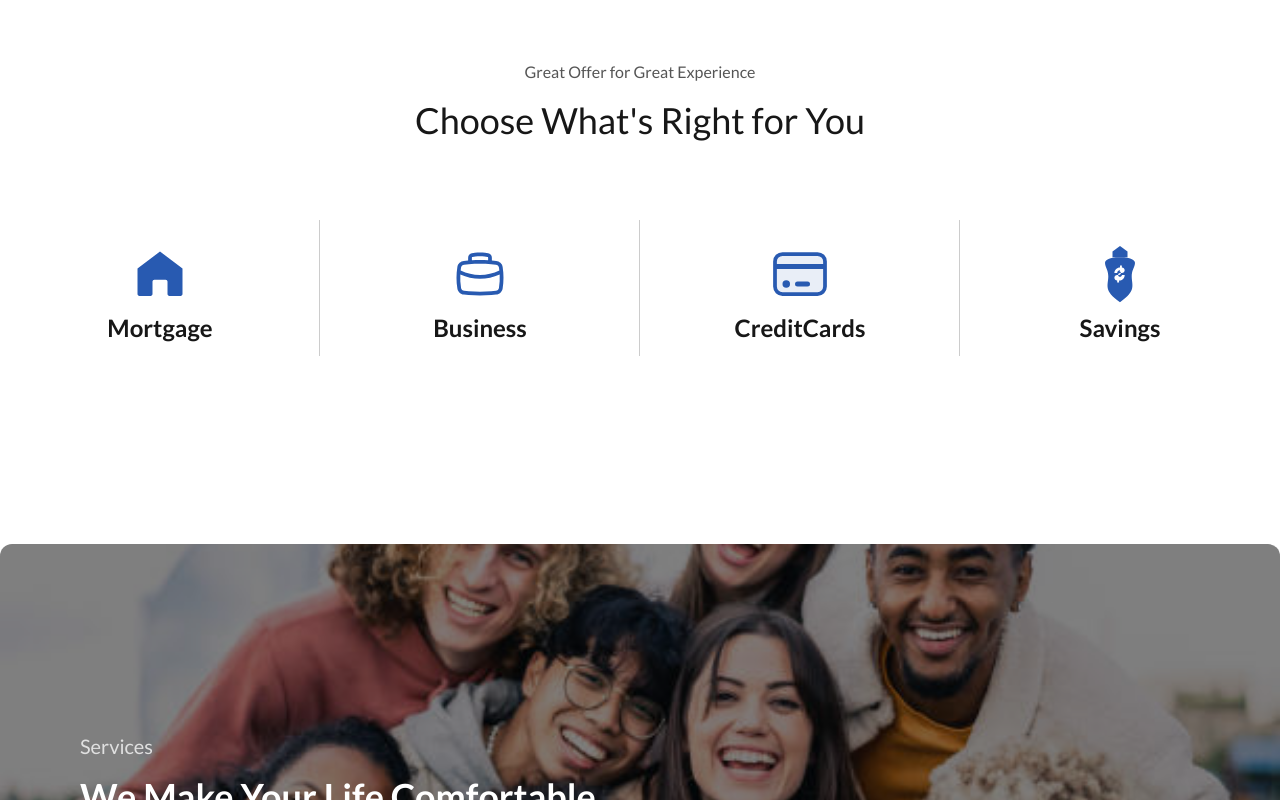
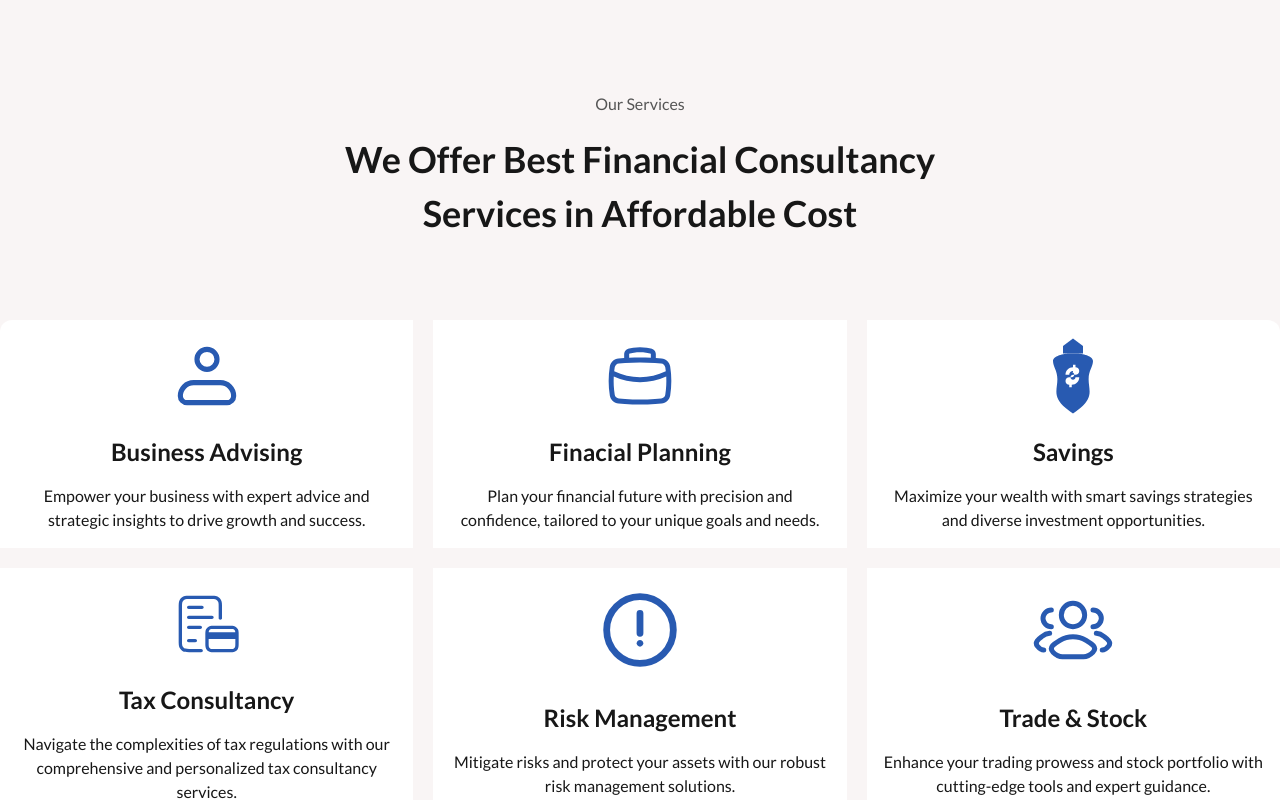
Before and after one commit to BrightTrump/easypay, a Next.js app: page / in a window 1280 px wide. Shown: the part 1880-2680 px from the top of the page. Built offline with nearby package versions, Linux system fonts and the light colour scheme.

Commit message:
add files

```diff
--- a/src/components/web-site/home-page/about-us/about-us.tsx
+++ b/src/components/web-site/home-page/about-us/about-us.tsx
@@ -21,7 +21,7 @@ export default function AboutUs() {
     <section className="relative w-full py-20 layout-spacing">
       {/* Content & Images Grid */}
       <motion.div
-        initial={{ opacity: 0, x: -100 }}
+        initial={{ opacity: 0, x: 100 }}
         whileInView={{ opacity: 1, x: 0 }}
         transition={{ duration: 2, ease: "easeOut" }}
         viewport={{ once: true, amount: 0.2 }}
@@ -40,10 +40,10 @@ export default function AboutUs() {
           {/* Overlapping Image */}
           <div
             ref={countRef}
-            className="absolute -top-2 right-0 z-10 text-[#285ab1] grid gap-5 place-items-center font-bold bg-white rounded-xl px-4 py-8 border border-[#555555] shadow-sm"
+            className="absolute -top-2 right-0 z-10 text-[#285ab1] grid gap-5 place-items-center font-bold bg-white rounded-xl p-2 sm:px-4 sm:py-8 border border-[#555555] shadow-sm"
           >
-            <h1 className="text-6xl">{count}</h1>
-            <p className="text-3xl">Years of Experience</p>
+            <h1 className="text-3xl sm:text-6xl">{count}</h1>
+            <p className="text-2xl sm:text-3xl">Years of Experience</p>
           </div>
         </div>
 
--- a/src/components/web-site/home-page/feature-section/feature-section.tsx
+++ b/src/components/web-site/home-page/feature-section/feature-section.tsx
@@ -38,9 +38,9 @@ export default function FeatureSection() {
             whileInView={{ opacity: 1, y: 0 }}
             transition={{ duration: 3, delay: index * 0.2 }}
             viewport={{ once: true }}
-            className="grid place-items-center gap-2 px-4 py-6 relative"
+            className="grid place-items-center gap-5 px-4 py-6 relative"
           >
-            <Icon type={feature.icon} size={60} color="#285ab1" />
+            <Icon type={feature.icon} size={80} color="#285ab1" />
             <h2 className="text-2xl font-semibold text-center">
               {feature.label}
             </h2>
--- a/src/components/web-site/home-page/our-services/our-sevices.tsx
+++ b/src/components/web-site/home-page/our-services/our-sevices.tsx
@@ -5,11 +5,43 @@ import { Icons } from "@/ui/icons/types";
 import { motion } from "framer-motion";
 import React from "react";
 
-const features = [
-  { label: "Mortgage", icon: Icons.Home },
-  { label: "Business", icon: Icons.Bag },
-  { label: "CreditCards", icon: Icons.CreditCard },
-  { label: "Savings", icon: Icons.Savings },
+const ourServices = [
+  {
+    label: "Business Advising",
+    icon: Icons.User,
+    description:
+      "Empower your business with expert advice and strategic insights to drive growth and success.",
+  },
+  {
+    label: "Finacial Planning",
+    icon: Icons.Bag,
+    description:
+      "Plan your financial future with precision and confidence, tailored to your unique goals and needs.",
+  },
+  {
+    label: "Savings",
+    icon: Icons.Savings,
+    description:
+      "Maximize your wealth with smart savings strategies and diverse investment opportunities.",
+  },
+  {
+    label: "Tax Consultancy",
+    icon: Icons.Billing,
+    description:
+      "Navigate the complexities of tax regulations with our comprehensive and personalized tax consultancy services.",
+  },
+  {
+    label: "Risk Management",
+    icon: Icons.DangerCircle,
+    description:
+      "Mitigate risks and protect your assets with our robust risk management solutions.",
+  },
+  {
+    label: "Trade & Stock",
+    icon: Icons.UserGroup,
+    description:
+      "Enhance your trading prowess and stock portfolio with cutting-edge tools and expert guidance.",
+  },
 ];
 
 export default function OurServices() {
@@ -19,36 +51,32 @@ export default function OurServices() {
       whileInView={{ opacity: 1, x: 0 }}
       transition={{ duration: 2, ease: "easeOut" }}
       viewport={{ once: true, amount: 0.2 }}
-      className="py-10 sm:py-24 layout-spacing grid gap-10 sm:gap-20"
+      className="py-10 sm:py-24 layout-spacing grid gap-10 sm:gap-20 bg-[#f9f5f5]"
     >
       {/* Header */}
-      <div className="mx-auto grid place-items-center gap-4 text-center">
-        <p className="text-[#555555]">Great Offer for Great Experience</p>
-        <h3 className="text-2xl sm:text-3xl md:text-4xl">
-          Choose What&apos;s Right for You
+      <div className="md:max-w-2xl mx-auto grid place-items-center gap-4 text-center ">
+        <p className="text-[#555555]">Our Services</p>
+        <h3 className="font-bold text-3xl sm:text-3xl md:text-4xl leading-normal">
+          We Offer Best Financial Consultancy Services in Affordable Cost
         </h3>
       </div>
 
-      {/* Features Grid */}
-      <div className="container mx-auto grid sm:grid-cols-2 md:grid-cols-4 bg-white rounded-xl divide-y sm:divide-y-0 divide-black/10 overflow-hidden">
-        {features.map((feature, index) => (
+      {/* Our Services Grid */}
+      <div className="container mx-auto grid sm:grid-cols-2 md:grid-cols-3 gap-5 rounded-xl overflow-hidden">
+        {ourServices.map((item, index) => (
           <motion.div
             key={index}
             initial={{ opacity: 0, y: 50 }}
             whileInView={{ opacity: 1, y: 0 }}
             transition={{ duration: 3, delay: index * 0.2 }}
             viewport={{ once: true }}
-            className="grid place-items-center gap-2 px-4 py-6 relative"
+            className="grid place-items-center gap-5 p-4 bg-white [&>div]:grid [&>div]:gap-4 [&>div]:text-center "
           >
-            <Icon type={feature.icon} size={60} color="#285ab1" />
-            <h2 className="text-2xl font-semibold text-center">
-              {feature.label}
-            </h2>
-
-            {/* Vertical Divider - hide for last item */}
-            {index < features.length - 1 && (
-              <div className="absolute right-0 top-2 -translate-y-1/2 h-64 w-px bg-black/20" />
-            )}
+            <Icon type={item.icon} size={80} color="#285ab1" />
+            <div>
+              <h2 className="text-2xl font-semibold">{item.label}</h2>
+              <p>{item.description}</p>
+            </div>
           </motion.div>
         ))}
       </div>
--- a/src/ui/icons/danger-circle/index.tsx
+++ b/src/ui/icons/danger-circle/index.tsx
@@ -17,7 +17,7 @@ export default function DangerCircle({ color, size }: IconProps) {
         />
         <path
           d="M8.99805 5.25V9.75M16.498 9C16.498 13.1421 13.1402 16.5 8.99805 16.5C4.85591 16.5 1.49805 13.1421 1.49805 9C1.49805 4.85786 4.85591 1.5 8.99805 1.5C13.1402 1.5 16.498 4.85786 16.498 9Z"
-          stroke="#252525"
+          stroke={color}
           strokeWidth="1.53"
           strokeLinecap="round"
         />
```
